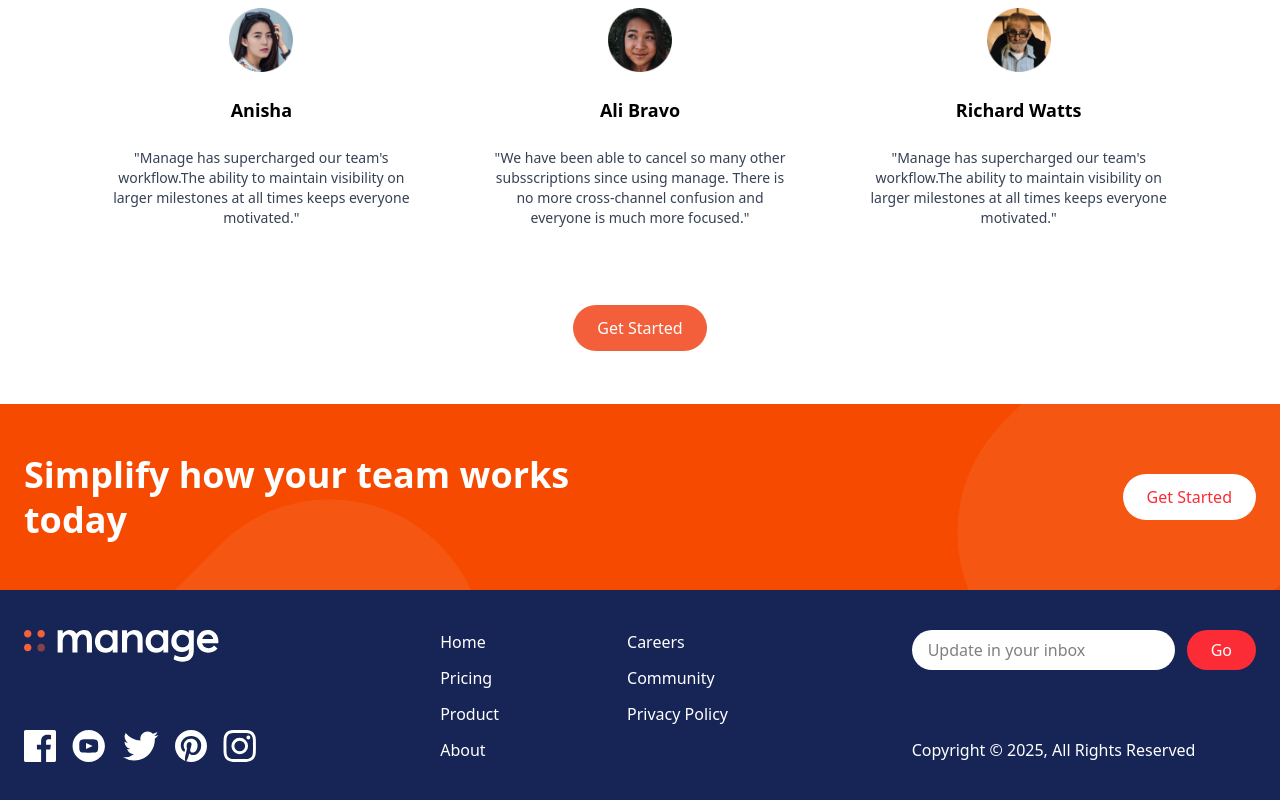
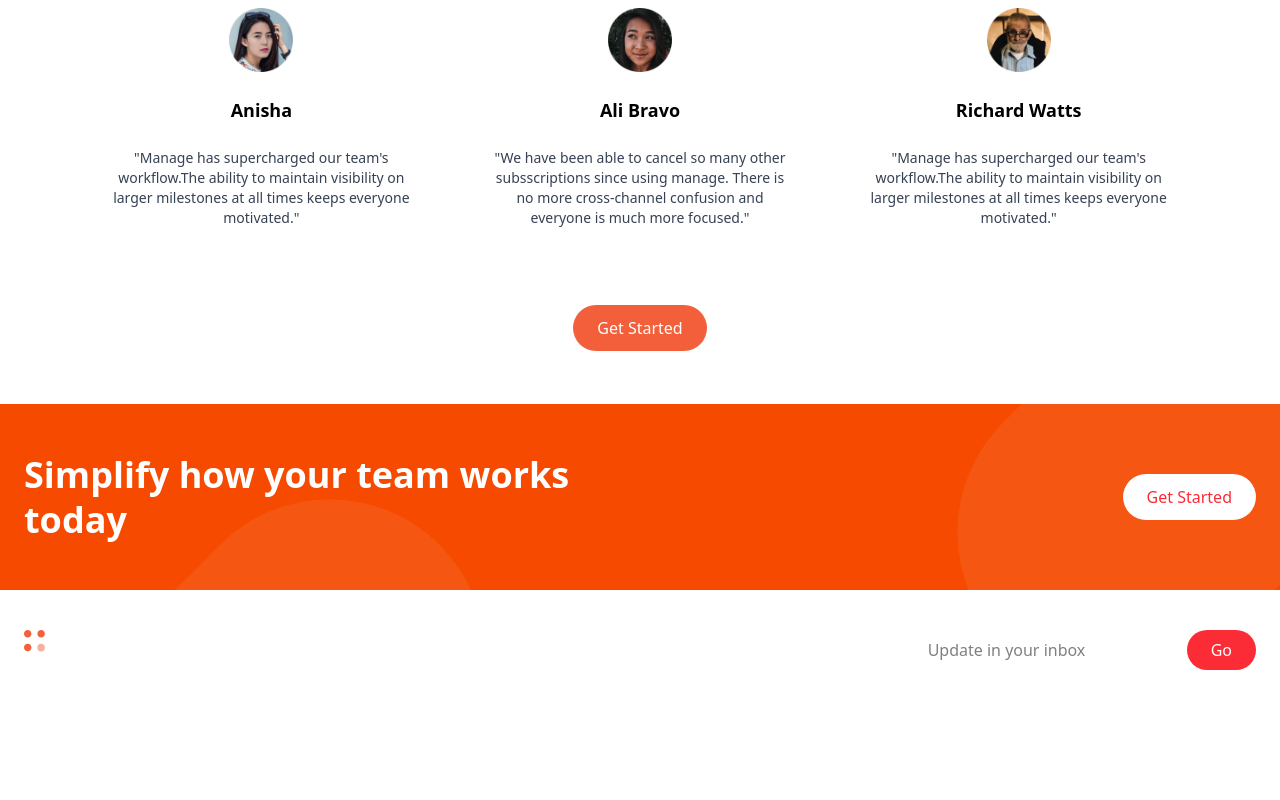
Before and after one commit to abmoh4219/Tailwind-Manage-Landing, a website: page src/index.html in a window 1280 px wide. Shown: the part 1337-2137 px from the top of the page. Drawn offline with Linux system fonts and the light colour scheme.

Commit message:
changing the footer bg

```diff
--- a/src/index.html
+++ b/src/index.html
@@ -274,7 +274,7 @@
        </section>
 
        <!-- Footer -->
-        <footer class="bg-blue-950">
+        <footer class="bg-blue-945">
            <!-- Flex Container -->
            <div class="container flex flex-col-reverse justify-between px-6
             py-10 mx-auto space-y-8 md:flex-row md:space-y-0">
```
